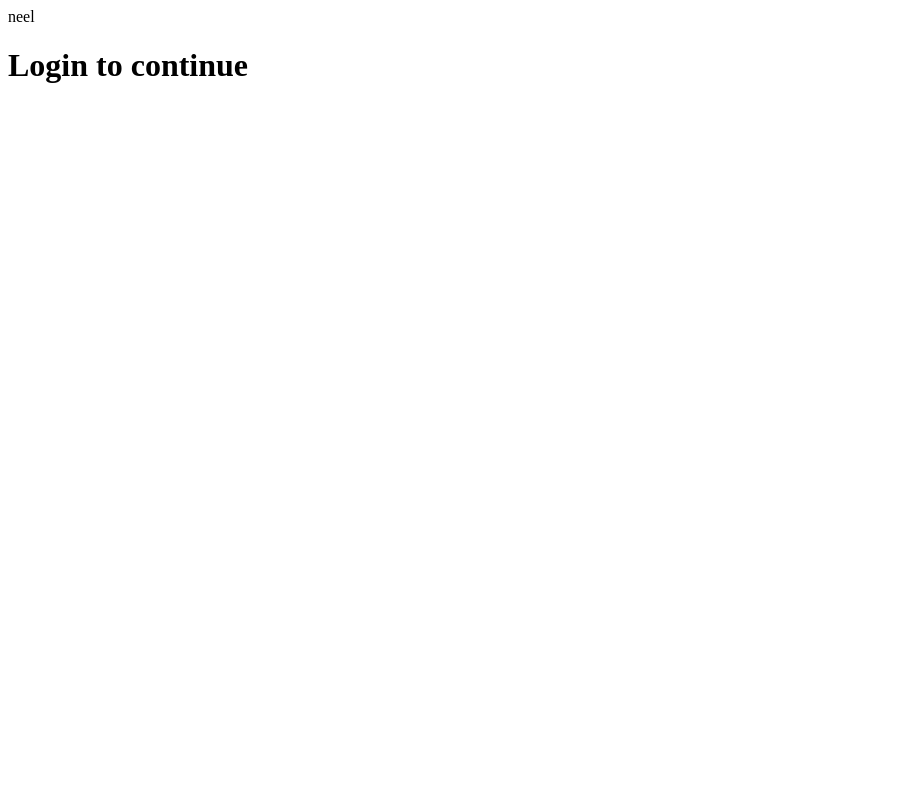
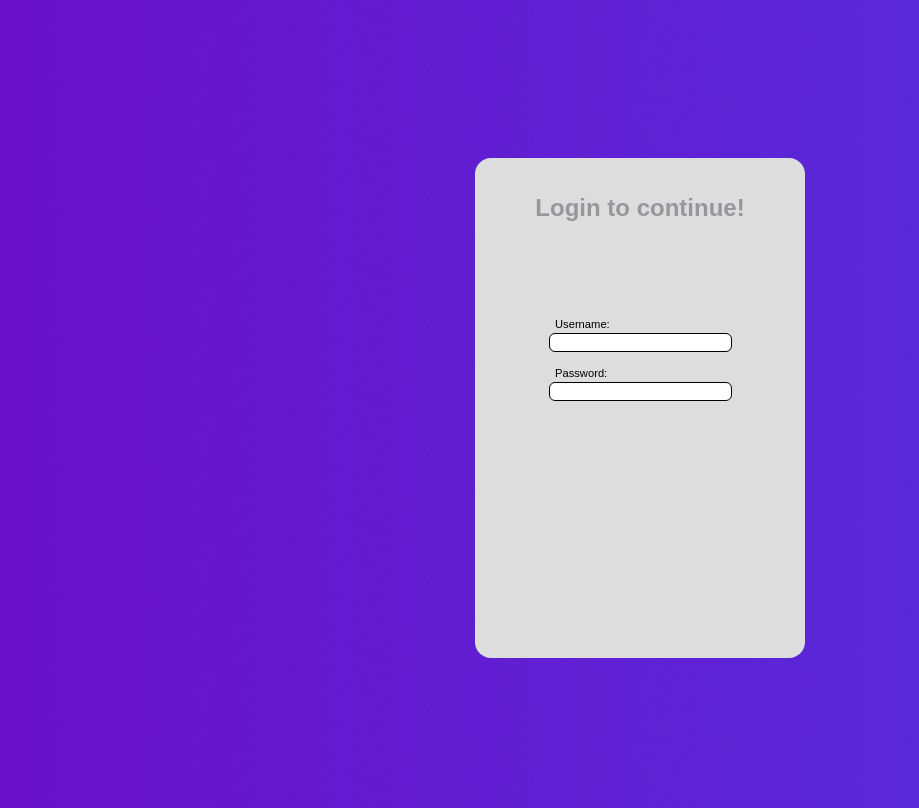
Before and after one commit to MaluBotter/projeto-1, a plain HTML site: page src/index.html in a window 1280 px wide. Shown: the whole page, without its empty margins (0-919 px from the left). Drawn offline with Linux system fonts and the light colour scheme.

Commit message:
feat(fist-window): created form

```diff
--- a/src/index.html
+++ b/src/index.html
@@ -1,12 +1,23 @@
-neel <!DOCTYPE html>
+<!DOCTYPE html>
 <html lang="en">
 <head>
-    <meta charset="UTF-8">
-    <meta http-equiv="X-UA-Compatible" content="IE=edge">
-    <meta name="viewport" content="width=device-width, initial-scale=1.0">
-    <title>Login</title>
+  <meta charset="UTF-8">
+  <meta http-equiv="X-UA-Compatible" content="IE=edge">
+  <meta name="viewport" content="width=device-width, initial-scale=1.0">
+  <link rel="stylesheet" href="../assets/css/style.css">
+  <title>Login</title>
 </head>
 <body>
-    <h1>Login to continue</h1>
+  <div class="flex-box">
+    <div class="login-screen">
+      <h1 class="title">Login to continue!</h1>
+        <form method="post" action="#" class="form-box">
+          <label class="form-label">Username:</label>
+          <input  type="text" id="user_id" name="user" class="forms"/>
+          <label class="form-label">Password:</label>
+          <input  type="password" id="password_id" name="password" class="forms"/>
+      </div>
+    </div>
+  </div>
 </body>
 </html>
```
